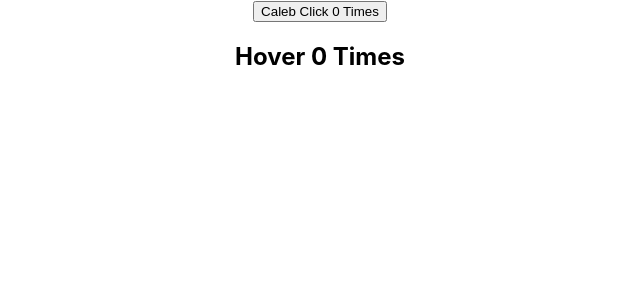
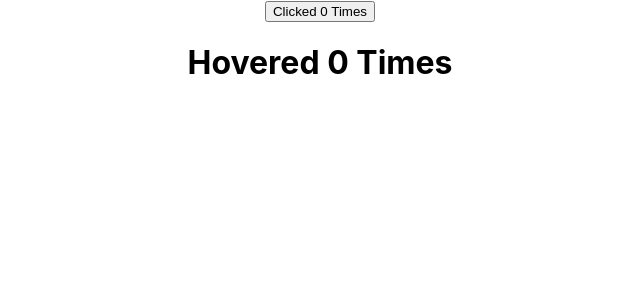
Before and after one commit to CalebCoughenour/react-codevolution-2, a React (Create React App) app: page / in a window 1280 px wide. Shown: the top 300 px of the page, without its empty margins (320-960 px from the left). Built offline with nearby package versions, Linux system fonts and the light colour scheme.

Commit message:
demonstrate passing render props

```diff
--- a/src/App.js
+++ b/src/App.js
@@ -13,12 +13,32 @@ import Hero from './components/Hero';
 import ErrorBoundary from './components/ErrorBoundary';
 import ClickCounter from './components/ClickCounter';
 import HoverCounter from './components/HoverCounter';
+import ClickCounterTwo from './components/ClickCounterTwo';
+import HoverCounterTwo from './components/HoverCounterTwo';
+import User from './components/User';
+import Counter from './components/Counter';
 
 function App() {
   return (
     <div className="App">
-      <ClickCounter name="Caleb" />
-      <HoverCounter />
+
+      <Counter>
+        {(count, incrementCount) => (
+          <ClickCounterTwo count={count} incrementCount={incrementCount} />
+        )}
+      </Counter>
+      <Counter>
+        {(count, incrementCount) => (
+          <HoverCounterTwo count={count} incrementCount={incrementCount} />
+        )}
+      </Counter>
+
+
+      {/* <User render={ (isLoggedIn) => isLoggedIn ? 'Caleb' : 'Guest'} />
+      <ClickCounterTwo />
+      <HoverCounterTwo /> */}
+      {/* <ClickCounter name="Caleb" />
+      <HoverCounter /> */}
       {/* <ErrorBoundary>
         <Hero heroName="Batman" />
       </ErrorBoundary>
--- /dev/null
+++ b/src/components/ClickCounterTwo.js
@@ -0,0 +1,13 @@
+import React, { Component } from 'react'
+
+class ClickCounterTwo extends Component {
+
+  render() {
+    const { count, incrementCount } = this.props
+    return (
+      <button onClick={incrementCount}>Clicked {count} Times</button>
+    )
+  }
+}
+
+export default ClickCounterTwo
--- /dev/null
+++ b/src/components/Counter.js
@@ -0,0 +1,28 @@
+import React, { Component } from 'react'
+
+class Counter extends Component {
+
+  constructor(props) {
+    super(props)
+
+    this.state = {
+       count: 0
+    }
+  }
+
+  incrementCount = () => {
+    this.setState(prevState => {
+      return {count: prevState.count + 1 }
+    })
+  }
+
+  render() {
+    return (
+      <div>
+        {this.props.children(this.state.count, this.incrementCount)}
+      </div>
+    )
+  }
+}
+
+export default Counter
--- /dev/null
+++ b/src/components/HoverCounterTwo.js
@@ -0,0 +1,13 @@
+import React, { Component } from 'react'
+
+class HoverCounterTwo extends Component {
+
+  render() {
+    const { count, incrementCount } = this.props
+    return (
+      <h1 onMouseOver={incrementCount}>Hovered {count} Times</h1>
+    )
+  }
+}
+
+export default HoverCounterTwo
--- /dev/null
+++ b/src/components/User.js
@@ -0,0 +1,13 @@
+import React, { Component } from 'react'
+
+class User extends Component {
+  render() {
+    return (
+      <div>
+        {this.props.render(false)}
+      </div>
+    )
+  }
+}
+
+export default User
```
